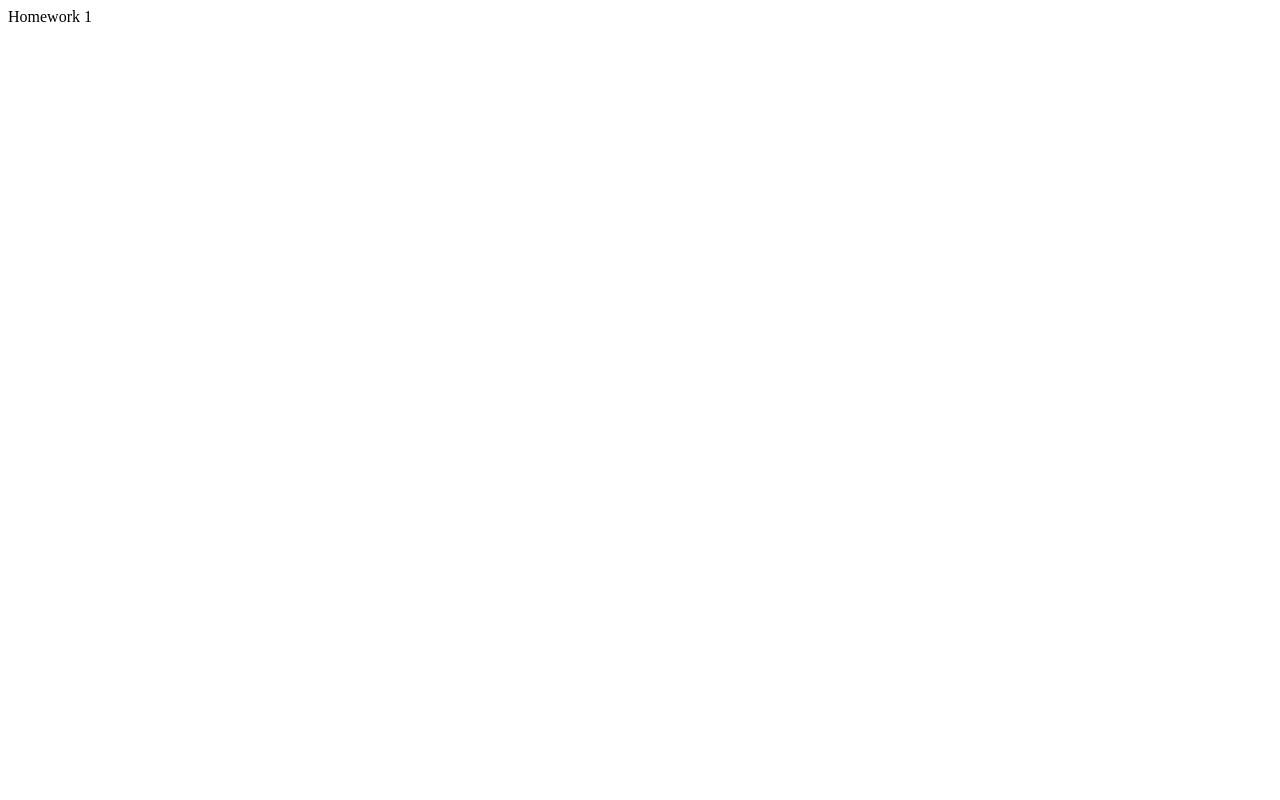
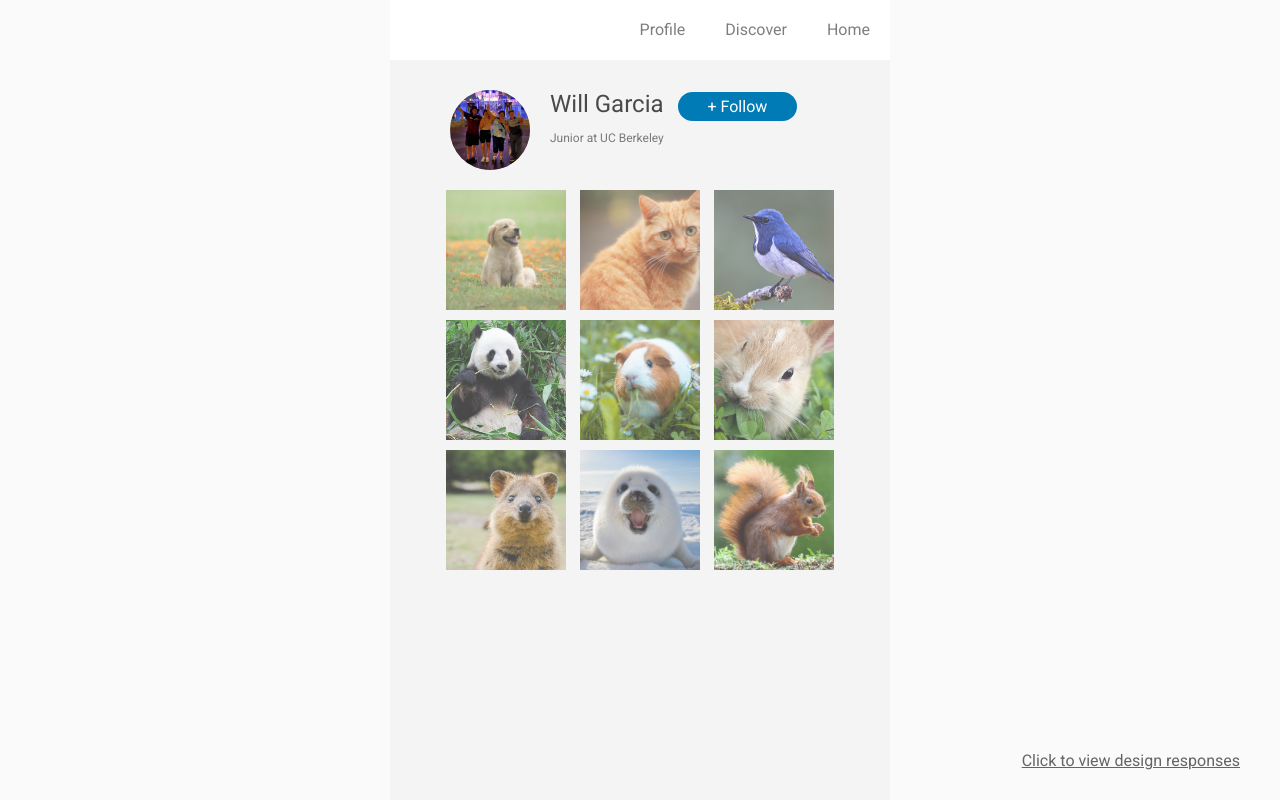
Before and after one commit to wgarcia25/wgarcia25.github.io, a plain HTML site: page homeworks/hw3/index.html in a window 1280 px wide. Drawn offline with Linux system fonts and the light colour scheme.

Commit message:
Finished HW 3

```diff
--- /dev/null
+++ b/homeworks/hw3/assets/css/initial.css
@@ -0,0 +1,112 @@
+#content {
+	width: 500px;
+	height: 100vh;
+	background: #f4f4f4;
+	margin: 0 auto;
+	position: relative;
+}
+
+#navbar {
+	height: 60px;
+	background: #ffffff;
+}
+
+.navbar-item {
+	float: right;
+	line-height: 60px;
+	opacity: 0.5;
+}
+
+#header {
+	position: relative;
+	top: 0px;
+	width: 100%;
+	height: 100px;
+	padding: 10px 0px;
+}
+
+#profile-pic {
+	display: inline-block;
+	height: 80px;
+	width: 80px;
+	margin: 20px 60px;
+	background-color: rgba(0, 0, 0, 0.5);
+}
+
+#information {
+	display: inline-block;
+	position: absolute;
+	height: 80px;
+	left: 170px;
+	margin-top: 10px;
+	margin-left: -10px;
+	color: rgba(0,0,0, .7);
+}
+
+#username {
+	font-size: 24px;
+	display: inline-block;
+	margin-top: 10px;
+}
+
+#follow-button {
+	background: #007bb5;
+	display: inline-block;
+	margin-top: 10px;
+	margin-left: 10px;
+	color: white;
+}
+
+#about {
+	font-size: 12px;
+	margin-top: 8px;
+	color: rgba(0,0,0, .5);
+	line-height: 1.5em;
+	width: 270px;
+}
+
+.row {
+	width: 100%;
+	height: 120px;
+	text-align: center;
+}
+
+.item {
+	position: relative;
+	background-color: rgba(0, 0, 0, 0.5);
+	display: inline-block;
+	opacity: 0.7;
+	overflow: hidden;
+}
+
+.item, #profile-pic {
+	position: relative;
+}
+
+#design {
+	text-decoration: underline;
+	color: black;
+	opacity: 0.6;
+	transition: 0.2s;
+	text-align: center;
+	position: fixed;
+	right: 40px;
+	bottom: 30px;
+}
+
+#design:hover {
+	opacity: 1;
+	text-decoration: underline;
+}
+
+img {
+	height: 100%;
+	position: absolute;
+	left: 50%;
+	transform: translateX(-50%);
+}
+
+html, body {
+	background: #fafafa;
+	font-family: 'Roboto', sans-serif;
+}
--- /dev/null
+++ b/homeworks/hw3/assets/css/style.css
@@ -0,0 +1,79 @@
+/* PROBLEM 1: Remove white margin of body, html */
+/* YOUR CODE HERE */
+html, body {
+	margin: 0px;
+}
+/* PROBLEM 2: Select profile picture and make it round */
+/* YOUR CODE HERE */
+#profile-pic {
+    border-radius: 50px;
+    overflow: clip;
+}
+/* PROBLEM 3: Flesh our your follow button! 5 px for the
+top and bottom, 30 for the left and right*/
+/* YOUR CODE HERE */
+#follow-button {
+    border-radius: 50px;
+
+    padding-top: 5px;
+    padding-right: 30px;
+    padding-bottom: 5px;
+    padding-left: 30px;
+}
+/* PROBLEM 4: Turn items into a square, 120x120 px image */
+/* YOUR CODE HERE */
+.item {
+    width: 120px;
+    height: 120px;
+}
+/* PROBLEM 5: Create a 10 px horizontal space between items */
+/* YOUR CODE HERE */
+/* Note: 5px makes the 10px space. Using 10px creates a 20px space. */
+.item {
+    margin-right: 5px;
+    margin-left: 5px;
+}
+/* PROBLEM 6: Create a 10px vertical space between rows */
+/* YOUR CODE HERE */
+.row {
+    margin-top: 10px;
+    margin-bottom: 10px;
+}
+/* PROBLEM 7: Add 20px of space between each navigation item */
+/* YOUR CODE HERE */
+.navbar-item {
+    margin-right: 20px;
+    margin-left: 20px;
+}
+/* PROBLEM 8: Create a hover effect, so that items will have
+full opacity when hovered over! It should also have a
+transition period of 0.2 seconds*/
+/* YOUR CODE HERE */
+.item:hover {
+   opacity: 1;
+
+    transition-duration: 0.2s;
+    transition-property: opacity;
+
+}
+/* PROBLEM 9: Add a click effect to the follow button, so
+the font becomes size 18 px when clicked on - as a result, the button will become
+larger when clicked on!*/
+/* YOUR CODE HERE */
+
+#follow-button:active {
+    font-size: 18px;
+}
+
+/* PROBLEM 10: Add a hover effect such that the text of the
+navigation has an opacity of 1 when hovered over!*/
+/* YOUR CODE HERE */
+.navbar-item:hover {
+    opacity: 1
+}
+/* PROBLEM 11: In one selection, make the follow button, picture
+items, and nav bar items have a pointer cursor */
+
+#follow-button, .item, .navbar-item:hover {
+    cursor: pointer;
+}
--- /dev/null
+++ b/homeworks/hw3/assets/css/wdd.css
@@ -0,0 +1,199 @@
+body {
+    margin: 0px;
+    font-family: 'Karla';
+    background: #f7f5f2;
+    padding: 60px;
+}
+
+a {
+	color: inherit;
+	text-decoration: none;
+}
+
+p:first-child {
+    font-style: italic;
+}
+
+p:nth-child(2) {
+    opacity: 0.8;
+}
+
+.img-scaled {
+    width: 100%;
+}
+
+.img-scaled-wh {
+    width: 100%;
+    height: 100%:
+}
+
+.clear {
+    clear: both;
+}
+
+* {
+    outline: none;
+}
+
+#data {
+	display: none;
+}
+
+.tag {
+	color: #6392c0;
+}
+
+.element {
+	color: #de6868;
+}
+
+#container {
+    width: 720px;
+    margin: 0px auto;
+    background: white;
+    box-shadow: 0px 0px 5px #edeae5;
+    border-radius: 2px;
+    position: relative;
+    padding: 30px 0px;
+}
+#header {
+    background: #78c272;
+    padding: 15px;
+    color: white;
+    width: 270px;
+}
+#header-caption-logo {
+    width: 20px;
+    float: left;
+}
+#header-caption-name {
+    float: left;
+    margin-left: 5px;
+    font-size: 12px;
+    font-weight: 700;
+    line-height: 15px;
+}
+#header-caption {
+    margin-bottom: 6px;
+    opacity: 0.6;
+}
+#header-title {
+    font-size: 18px;
+    font-weight: 300;
+    float: left;
+}
+#header-due {
+    float: left;
+    font-size: 18px;
+    font-weight: 300;
+    margin-left: 10px;
+    padding-left: 10px;
+    border-left: 2px solid rgba(255, 255, 255, 0.15);
+}
+.section {
+    margin: 30px 0px;
+    padding: 0px 30px;
+}
+#submission-header, .info-title {
+    text-align: left;
+    color: #78c272;
+    font-size: 24px;
+    font-weight: 700;
+    margin-bottom: 15px;
+}
+#submission-content, .info-content {
+    padding: 15px;
+    background: rgba(120, 194, 114, 0.1);
+    border-radius: 2px;
+    color: #4c5765;
+}
+.info-required {
+    font-size: 13px;
+    font-weight: 700;
+    opacity: 0.75;
+    margin-bottom: 10px;
+}
+.info-intro {
+    line-height: 24px;
+    font-size: 16px;
+    opacity: 0.75;
+}
+.info {
+    margin-bottom: 30px;
+}
+.info a {
+    font-weight: 700;
+    color: black;
+    opacity: 0.9;
+}
+.body-header {
+    font-size: 24px;
+    font-weight: 700;
+    color: #78c272;
+    margin-top: 36px;
+}
+.body p {
+    line-height: 24px;
+}
+.body img {
+	width: 100%;
+}
+.body a {
+	color: #78c272;
+}
+.body li {
+    line-height: 24px;
+}
+.body {
+    color: #4c5765;
+}
+.body .caption {
+    opacity: 0.6;
+}
+#submission {
+    padding: 0px 30px;
+}
+#submission-content p, #submission-content li {
+    line-height: 24px;
+    opacity: 0.75;
+}
+
+#announcement-heading {
+    text-align: right;
+    color: #de6868;
+    font-weight: 700;
+    font-size: 24px;
+    margin-bottom: 15px;
+}
+#announcement-content {
+    padding: 15px;
+    background: rgba(222, 104, 104, 0.1);
+    color: #4c5765;
+    font-size: 12px;
+    line-height: 24px;
+    border-radius: 2px;
+}
+.download {
+    background: #78c272;
+    color: white;
+    width: 240px;
+    text-align: center;
+    padding: 15px 0px;
+    border-radius: 2px;
+    font-size: 13px;
+    font-weight: 700;
+    margin: 30px auto;
+    cursor: pointer;
+}
+#announcement .link {
+    background: #de6868;
+    width: 320px;
+    font-size: 13px;
+    font-weight: 700;
+    color: white;
+    text-align: center;
+    padding: 15px 0px;
+    margin: 30px auto;
+    border-radius: 2px;
+    cursor: pointer;
+}
--- a/homeworks/hw3/index.html
+++ b/homeworks/hw3/index.html
@@ -1,6 +1,49 @@
 <!DOCTYPE html>
 <html>
-    <body>
-        Homework 1
-    </body>
+	<head>
+		<!-- PROBLEM 0:
+		Link the CSS stylesheet called style.css found in the assets/css folder -->
+		<link rel = "stylesheet" type = "text/css" href = 'assets/css/style.css' />
+		<link rel="stylesheet" type="text/css" href="assets/css/initial.css">
+		<meta name="viewport" content="width=device-width, initial-scale=1.0">
+		<meta charset="utf-8">
+		<link href="https://fonts.googleapis.com/css?family=Roboto" rel="stylesheet">
+	</head>
+	<body>
+	<div id="content">
+		<div id="navbar">
+			<div class="navbar-item">Home</div>
+			<div class="navbar-item">Discover</div>
+			<div class="navbar-item">Profile</div>
+		</div>
+		<div id="header">
+			<div id="profile-pic"> <img src = "assets/css/imgs/Selfie 2.jpg" /> </div>
+			<div id="information">
+				<div id="username"> Will Garcia </div>
+				<div id="follow-button">+ Follow</div>
+				<div id="about">
+					Junior at UC Berkeley
+				</div>
+			</div>
+		</div>
+		<div id="pictures">
+			<div class="row">
+				<div class="item"><img src = "assets/css/imgs/T1.jpg" /></div>
+				<div class="item"><img src = "assets/css/imgs/T2.jpg" /></div>
+				<div class="item"><img src = "assets/css/imgs/T3.jpg" /></div>
+			</div>
+			<div class="row">
+				<div class="item"><img src = "assets/css/imgs/T4.jpg" /></div>
+				<div class="item"><img src = "assets/css/imgs/T5.jpg" /></div>
+				<div class="item"><img src = "assets/css/imgs/T6.jpg" /></div>
+			</div>
+			<div class="row">
+				<div class="item"><img src = "assets/css/imgs/T7.jpg" /></div>
+				<div class="item"><img src = "assets/css/imgs/T8.jpg" /></div>
+				<div class="item"><img src = "assets/css/imgs/T9.jpeg" /></div>
+			</div>
+		</div>
+	</div>
+	<a href="design_responses.html" id="design">Click to view design responses</a>
+	</body>
 </html>
```
Also changed, not shown: homeworks/hw3/design_responses.html (added, +49 -0 lines), homeworks/hw3/assets/css/imgs/Selfie 2.jpg (added), homeworks/hw3/assets/css/imgs/T1.jpg (added), homeworks/hw3/assets/css/imgs/T2.jpg (added), homeworks/hw3/assets/css/imgs/T3.jpg (added), homeworks/hw3/assets/css/imgs/T4.jpg (added), homeworks/hw3/assets/css/imgs/T5.jpg (added), homeworks/hw3/assets/css/imgs/T6.jpg (added), homeworks/hw3/assets/css/imgs/T7.jpg (added), homeworks/hw3/assets/css/imgs/T8.jpg (added), homeworks/hw3/assets/css/imgs/T9.jpeg (added).
